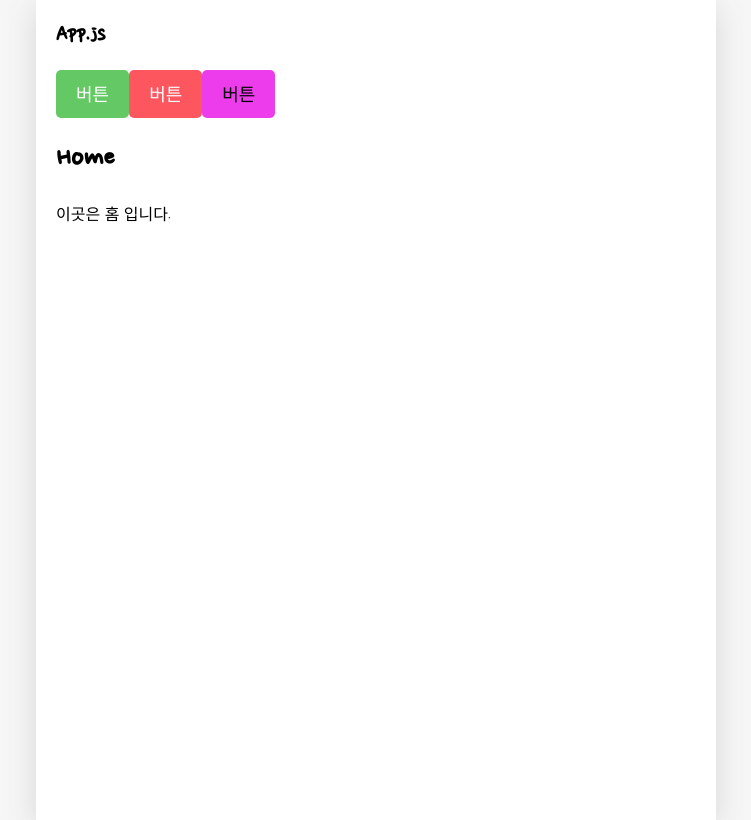
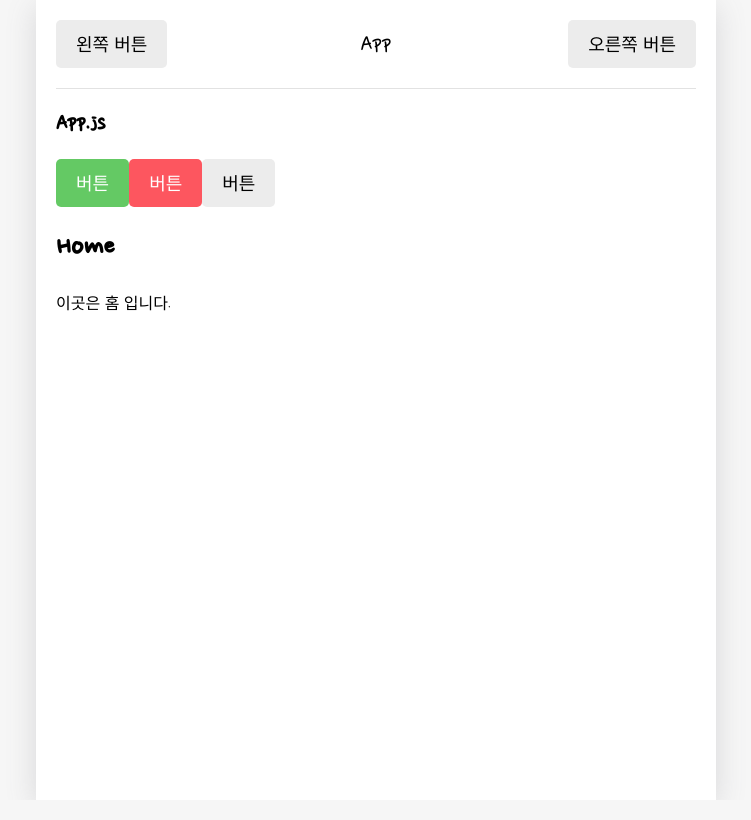
Before and after one commit to yeshforest/emotion-Diary, a React (Create React App) app: page / in a window 1280 px wide. Shown: the whole page, without its empty margins (264-1015 px from the left). Built offline with nearby package versions, Linux system fonts and the light colour scheme; a web font is replaced by a local one.

Commit message:
[feat] google web font이용, 공통 components 만들기

```diff
--- a/src/App.css
+++ b/src/App.css
@@ -50,7 +50,7 @@
 }
 
 .MyButton_default {
-  background-color: #ec3cec;
+  background-color: #ececec;
   color: black;
 }
 
@@ -63,3 +63,36 @@
   background-color: #fd565f;
   color: white;
 }
+/* HEADER */
+
+header {
+  padding-top: 20px;
+  padding-bottom: 20px;
+
+  display: flex;
+  align-items: center;
+  border-bottom: 1px solid #e2e2e2;
+}
+
+header > div {
+  display: flex;
+}
+
+header .head_text {
+  width: 50%;
+  font-size: 25px;
+  justify-content: center;
+}
+
+header .head_btn_left {
+  width: 25%;
+  justify-content: start;
+}
+header .head_btn_right {
+  width: 25%;
+  justify-content: end;
+}
+
+header button {
+  font-family: "Nanum Pen Script";
+}
--- a/src/App.js
+++ b/src/App.js
@@ -7,12 +7,24 @@
 import Edit from "./pages/Edit";
 //COMPONENTS
 import MyButton from "./components/MyButton";
+import MyHeader from "./components/MyHeader";
 
 function App() {
   return (
     <BrowserRouter>
       <div className="App">
-        <div></div>
+        <MyHeader
+          headText={"App"}
+          leftChild={
+            <MyButton text={"왼쪽 버튼"} onClick={() => alert("왼쪽 클릭")} />
+          }
+          rightChild={
+            <MyButton
+              text={"오른쪽 버튼"}
+              onClick={() => alert("오른쪽 클릭")}
+            />
+          }
+        />
         <h2>App.js</h2>
 
         <MyButton
--- a/src/components/MyButton.js
+++ b/src/components/MyButton.js
@@ -1,8 +1,9 @@
 const MyButton = ({ text, type, onClick }) => {
   //MuButton MyButton_positive
+  const btnType = ["positive", "negative"].includes(type) ? type : "default";
   return (
     <button
-      className={["MyButton", `MyButton_${type}`].join(" ")}
+      className={["MyButton", `MyButton_${btnType}`].join(" ")}
       onClick={onClick}
     >
       {text}
--- /dev/null
+++ b/src/components/MyHeader.js
@@ -0,0 +1,11 @@
+const MyHeader = ({ headText, leftChild, rightChild }) => {
+  return (
+    <header>
+      <div className="head_btn_left">{leftChild}</div>
+      <div className="head_text">{headText}</div>
+      <div className="head_btn_right">{rightChild}</div>
+    </header>
+  );
+};
+
+export default MyHeader;
```
